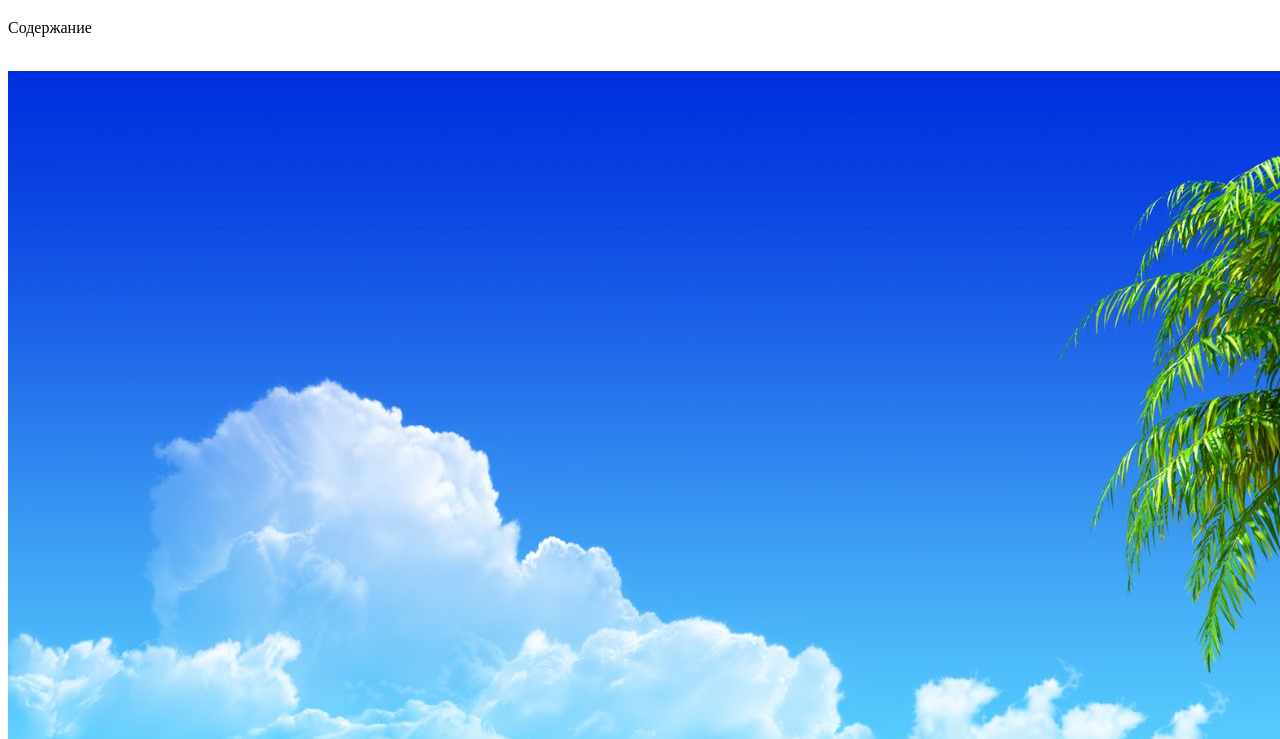
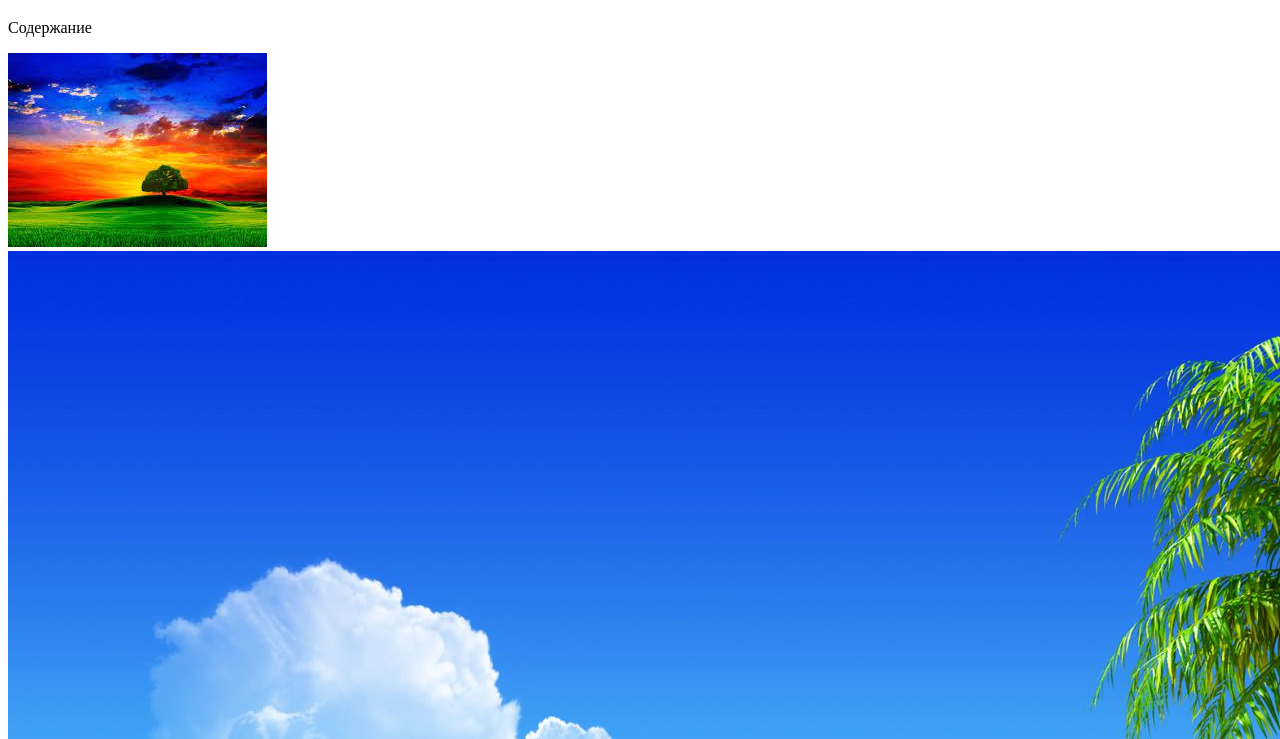
Before and after one commit to skvortsow/first, a plain HTML site: page folder/inner/index.html in a window 1280 px wide. Shown: the part 61-800 px from the top of the page. Drawn offline with Linux system fonts and the light colour scheme.

Commit message:
Update index.html

```diff
--- a/folder/inner/index.html
+++ b/folder/inner/index.html
@@ -13,7 +13,7 @@
     <p>
         Содержание
     </p>
-    <img src="/folder/img/1.jpg" alt="">
+    <img src="/first/img/1.jpg" alt="">
     <img src="../../img/2.jpg" alt="">
 </body>
 </html>
```
